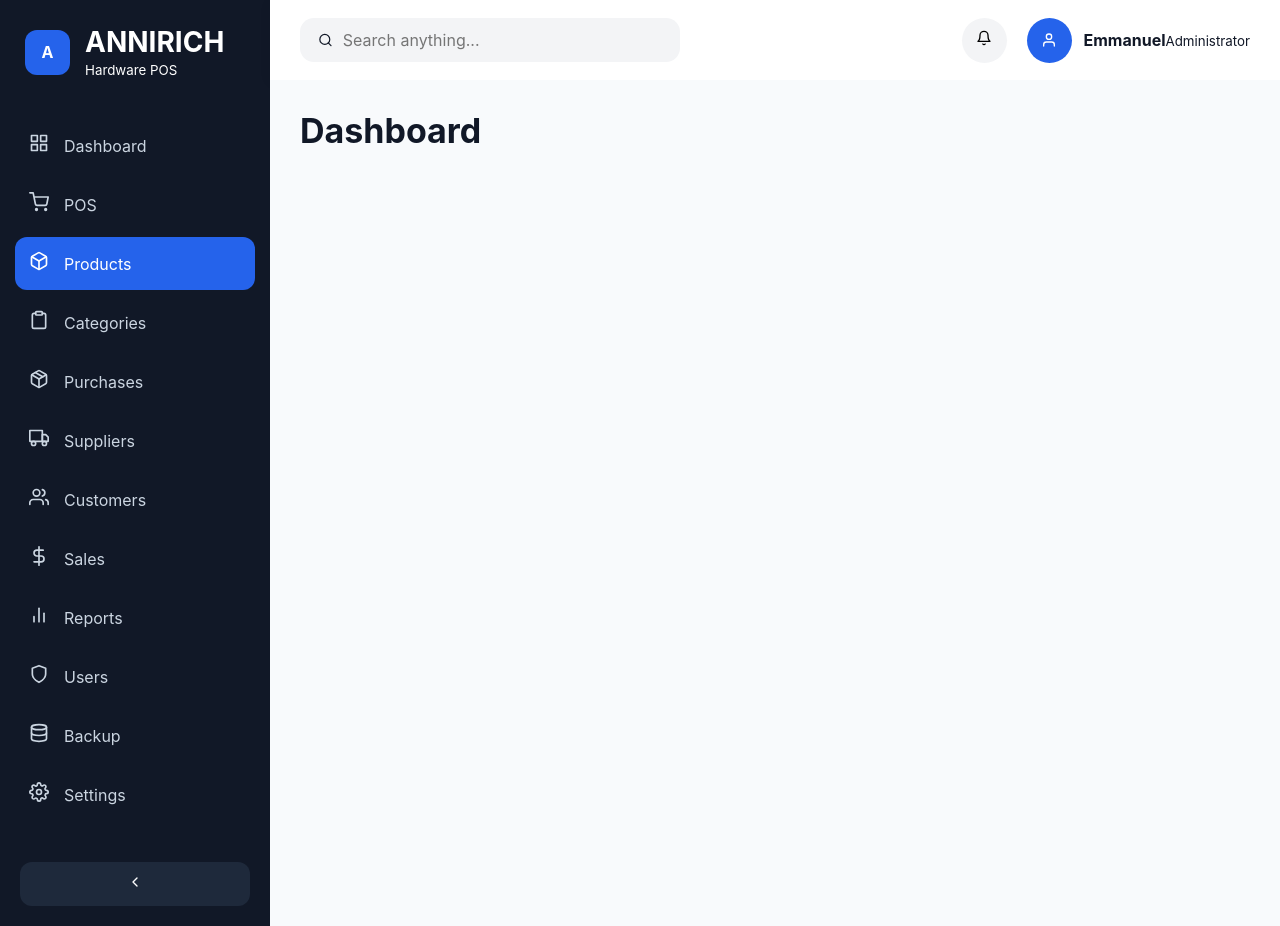
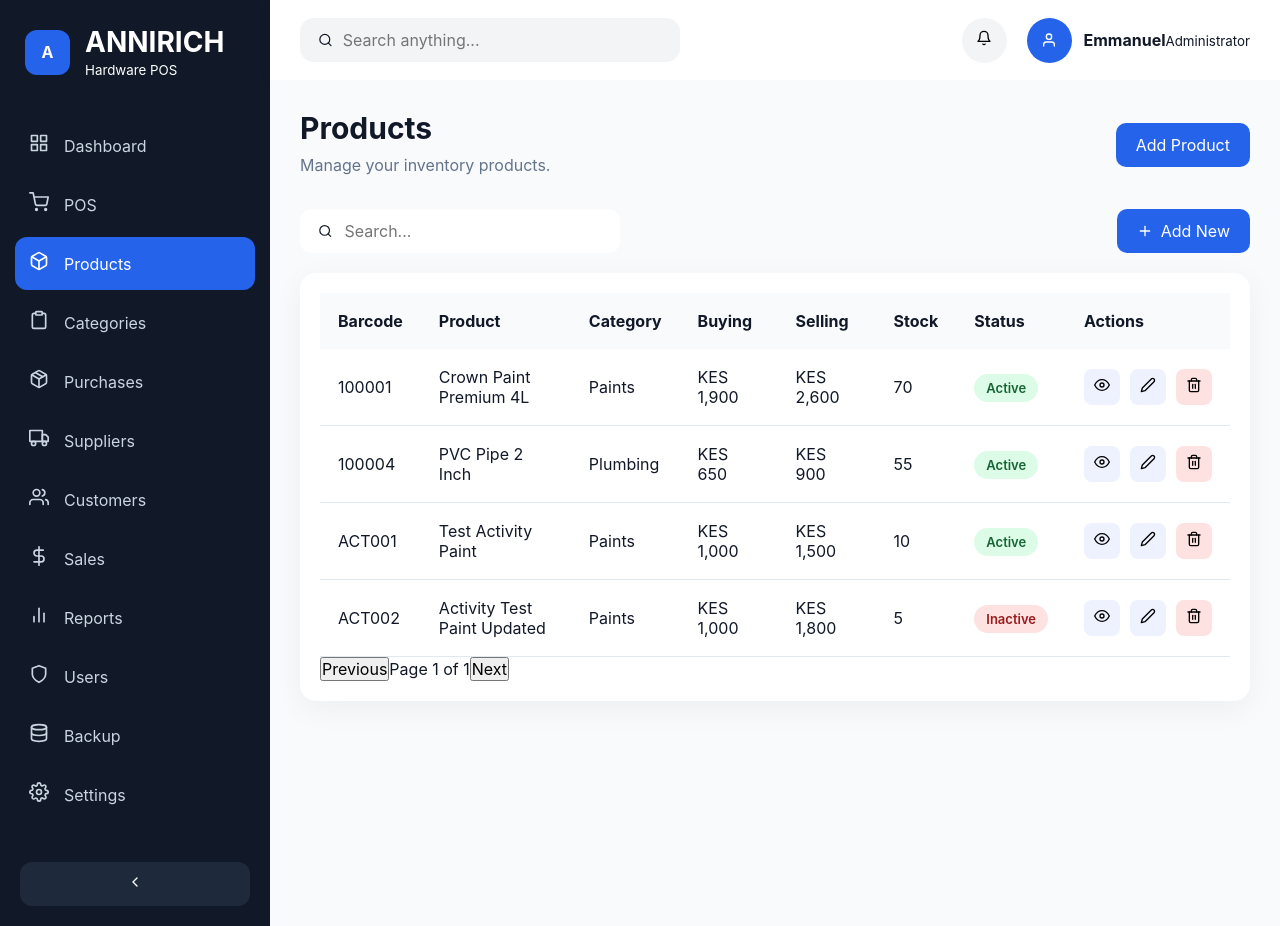
Before and after one commit to EmmanuelNgetich637/annirich-pos, a React (Vite) app in the folder client/: page /products in a window 1280 px wide. Built offline with nearby package versions, Linux system fonts and the light colour scheme.

Commit message:
Build products page with reusable data table

```diff
--- a/client/src/components/products/ProductRow.jsx
+++ b/client/src/components/products/ProductRow.jsx
@@ -0,0 +1,61 @@
+import {
+    FiEdit2,
+    FiTrash2,
+    FiEye
+} from "react-icons/fi";
+
+import StatusBadge from "../common/StatusBadge";
+
+function ProductRow({ product }) {
+
+    return (
+
+        <tr>
+
+            <td>{product.barcode}</td>
+
+            <td>{product.name}</td>
+
+            <td>{product.category}</td>
+
+            <td>KES {product.buyingPrice.toLocaleString()}</td>
+
+            <td>KES {product.sellingPrice.toLocaleString()}</td>
+
+            <td>{product.stock}</td>
+
+            <td>
+
+                <StatusBadge
+                    status={product.status}
+                />
+
+            </td>
+
+            <td>
+
+                <div className="table-actions">
+
+                    <button className="icon-btn">
+                        <FiEye />
+                    </button>
+
+                    <button className="icon-btn">
+                        <FiEdit2 />
+                    </button>
+
+                    <button className="icon-btn danger">
+                        <FiTrash2 />
+                    </button>
+
+                </div>
+
+            </td>
+
+        </tr>
+
+    );
+
+}
+
+export default ProductRow;
--- a/client/src/main.jsx
+++ b/client/src/main.jsx
@@ -22,6 +22,7 @@ import "./styles/tables.css";
 /* Pages */
 import "./styles/dashboard.css";
 import "./styles/login.css";
+import "./styles/products.css";
 
 /* Responsive & Animations */
 import "./styles/responsive.css";
--- a/client/src/pages/Products.jsx
+++ b/client/src/pages/Products.jsx
@@ -1,9 +1,58 @@
-function Dashboard() {
+import PageHeader from "../components/common/PageHeader";
+import TableToolbar from "../components/common/TableToolbar";
+import DataTable from "../components/common/DataTable";
+import ProductRow from "../components/products/ProductRow";
+
+import products from "../data/products";
+
+function Products() {
+
+    const columns = [
+        "Barcode",
+        "Product",
+        "Category",
+        "Buying",
+        "Selling",
+        "Stock",
+        "Status",
+        "Actions"
+    ];
+
     return (
-        <div>
-            <h1>Dashboard</h1>
-        </div>
+        <>
+
+            <PageHeader
+                title="Products"
+                subtitle="Manage your inventory products."
+                action={
+                    <button className="primary-btn">
+                        Add Product
+                    </button>
+                }
+            />
+
+            <TableToolbar />
+
+            <DataTable columns={columns}>
+
+                {
+
+                    products.map((product) => (
+
+                        <ProductRow
+                            key={product.id}
+                            product={product}
+                        />
+
+                    ))
+
+                }
+
+            </DataTable>
+
+        </>
     );
+
 }
 
-export default Dashboard;
+export default Products;
--- /dev/null
+++ b/client/src/styles/products.css
@@ -0,0 +1,110 @@
+.page-header{
+    display:flex;
+    justify-content:space-between;
+    align-items:center;
+    margin-bottom:30px;
+}
+
+.page-header h1{
+    font-size:30px;
+    font-weight:700;
+}
+
+.page-header p{
+    color:#64748B;
+    margin-top:6px;
+}
+
+.table-toolbar{
+    display:flex;
+    justify-content:space-between;
+    align-items:center;
+    margin-bottom:20px;
+    gap:20px;
+}
+
+.search-box{
+    display:flex;
+    align-items:center;
+    gap:12px;
+    background:white;
+    padding:12px 18px;
+    border-radius:12px;
+    width:320px;
+}
+
+.search-box input{
+    border:none;
+    outline:none;
+    width:100%;
+}
+
+.primary-btn{
+    background:#2563EB;
+    color:white;
+    border:none;
+    padding:12px 20px;
+    border-radius:10px;
+    cursor:pointer;
+    display:flex;
+    align-items:center;
+    gap:8px;
+}
+
+.table-card{
+    background:white;
+    border-radius:16px;
+    padding:20px;
+    box-shadow:0 8px 30px rgba(0,0,0,.05);
+}
+
+.data-table{
+    width:100%;
+    border-collapse:collapse;
+}
+
+.data-table th{
+    text-align:left;
+    padding:18px;
+    background:#F8FAFC;
+}
+
+.data-table td{
+    padding:18px;
+    border-bottom:1px solid #E2E8F0;
+}
+
+.table-actions{
+    display:flex;
+    gap:10px;
+}
+
+.icon-btn{
+    width:36px;
+    height:36px;
+    border:none;
+    border-radius:8px;
+    background:#EEF2FF;
+    cursor:pointer;
+}
+
+.icon-btn.danger{
+    background:#FEE2E2;
+}
+
+.status-badge{
+    padding:6px 12px;
+    border-radius:20px;
+    font-size:13px;
+    font-weight:600;
+}
+
+.status-badge.active{
+    background:#DCFCE7;
+    color:#166534;
+}
+
+.status-badge.inactive{
+    background:#FEE2E2;
+    color:#991B1B;
+}
```
